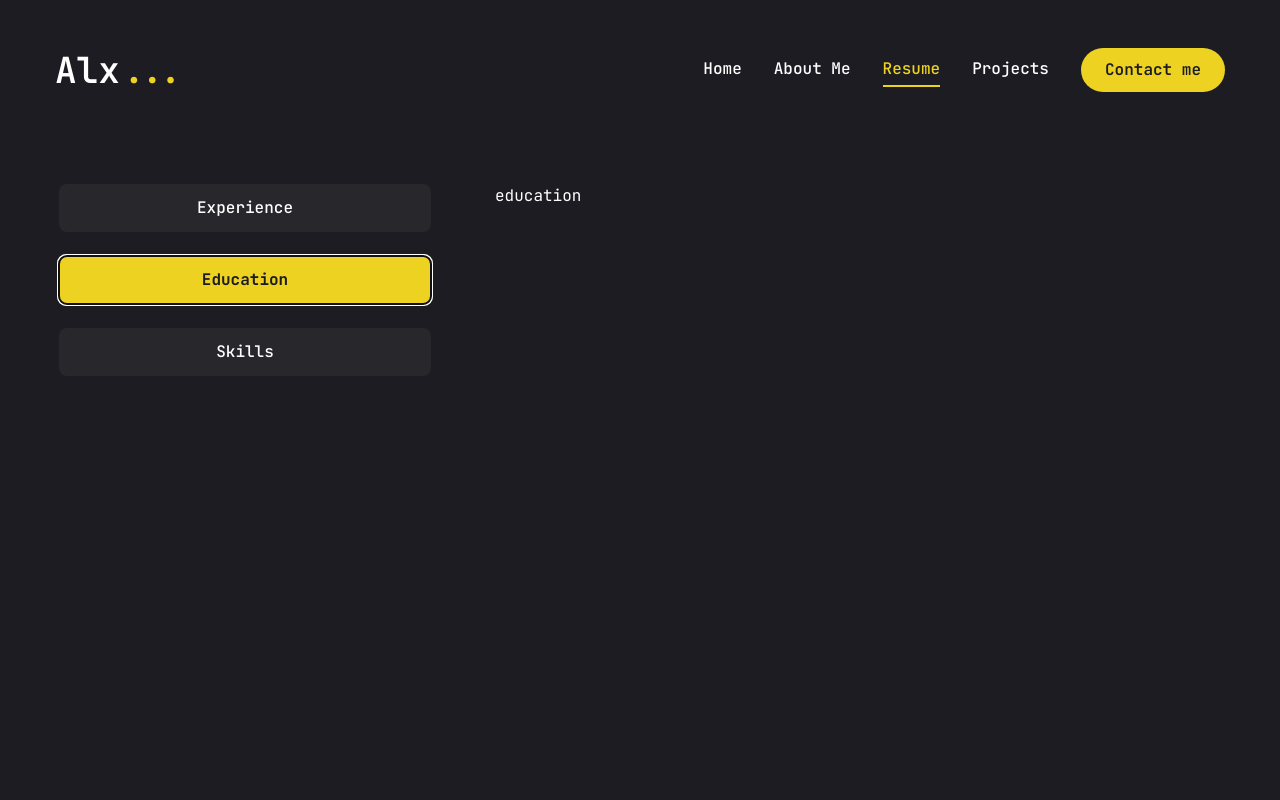
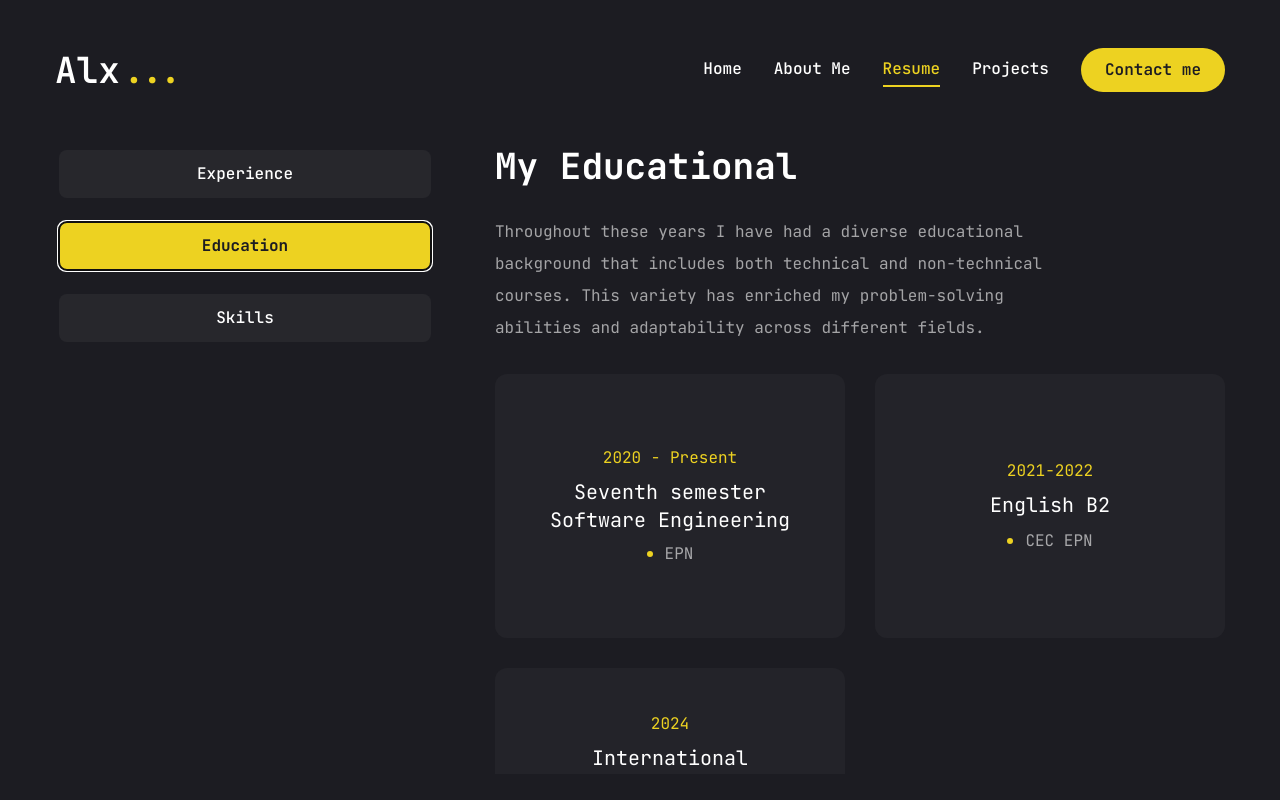
Before and after one commit to AlexMorvi/portafolio, a Next.js app: page /resume in a window 1280 px wide. Both pictures are taken after a click on the tab "Education". Built offline with nearby package versions, Linux system fonts and the light colour scheme.

Commit message:
Update Resume
visual improvement and changes in the "education" section

```diff
--- a/app/resume/page.jsx
+++ b/app/resume/page.jsx
@@ -44,18 +44,18 @@ const education = {
   description: "Throughout these years I have had a diverse educational background that includes both technical and non-technical courses. This variety has enriched my problem-solving abilities and adaptability across different fields.",
   items: [
     {
-      institution: "Escuela Politécnica Nacional",
+      institution: "EPN",
       degree: "Seventh semester Software Engineering",
       duration: "2020 - Present"
     },
     {
-      institution: "Centro de Educación Continua EPN",
+      institution: "CEC EPN",
       degree: "English B2",
       duration: "2021-2022"
     },
     {
       institution: "Algorithmics",
-      degree: "International professor of programming, video game design, etc.",
+      degree: "International professor of programming, videogame design",
       duration: "2024"
     },
   ]
@@ -150,7 +150,7 @@ const Resume = () => {
                           flex flex-col justify-center items-center lg-items-start gap-1"
                         >
                           <span className="text-accent">{item.duration}</span>
-                          <h3 className="text-xl max-w[260px] min-h-[60px] text-center lg:text-center">{item.position}</h3>
+                          <h3 className="text-xl max-w[260px] min-h-[30px] text-center lg:text-center">{item.position}</h3>
                           <div className="flex items-center gap-3">
                             {/**dat */}
                             <span className="w-[6px] h-[6px] rounded-full bg-accent"></span>
@@ -165,7 +165,35 @@ const Resume = () => {
             </TabsContent>
             {/* education */}
             <TabsContent value="education" className="w-full">
-              education
+            <div className="flex flex-col gap-[30px] text-center xl:text-left">
+                <h3 className="text-4xl font-bold">
+                  {education.title}
+                </h3>
+                <p className="max-w-[600px] text-white/60 mx-auto xl:mx-0">
+                  {education.description}
+                </p>
+                <ScrollArea className="h-[400px]">
+                  <ul className="grid grid-cols-1 lg:grid-cols-2 gap-[30px]">
+                    {education.items.map((item, index) => {
+                      return (
+                        <li
+                          key={index}
+                          className="bg-[#232329] h-[264px] py-6 px-10 rounded-xl
+                          flex flex-col justify-center items-center lg-items-start gap-1"
+                        >
+                          <span className="text-accent">{item.duration}</span>
+                          <h3 className="text-xl max-w[260px] min-h-[30px] text-center lg:text-center">{item.degree}</h3>
+                          <div className="flex items-center gap-3">
+                            {/**dat */}
+                            <span className="w-[6px] h-[6px] rounded-full bg-accent"></span>
+                            <p className="text-white/60 items-center text-center">{item.institution}</p>
+                          </div>
+                        </li>
+                      )
+                    })}
+                  </ul>
+                </ScrollArea>
+              </div>
             </TabsContent>
             {/* skill */}
             <TabsContent value="skills" className="w-full">
```
